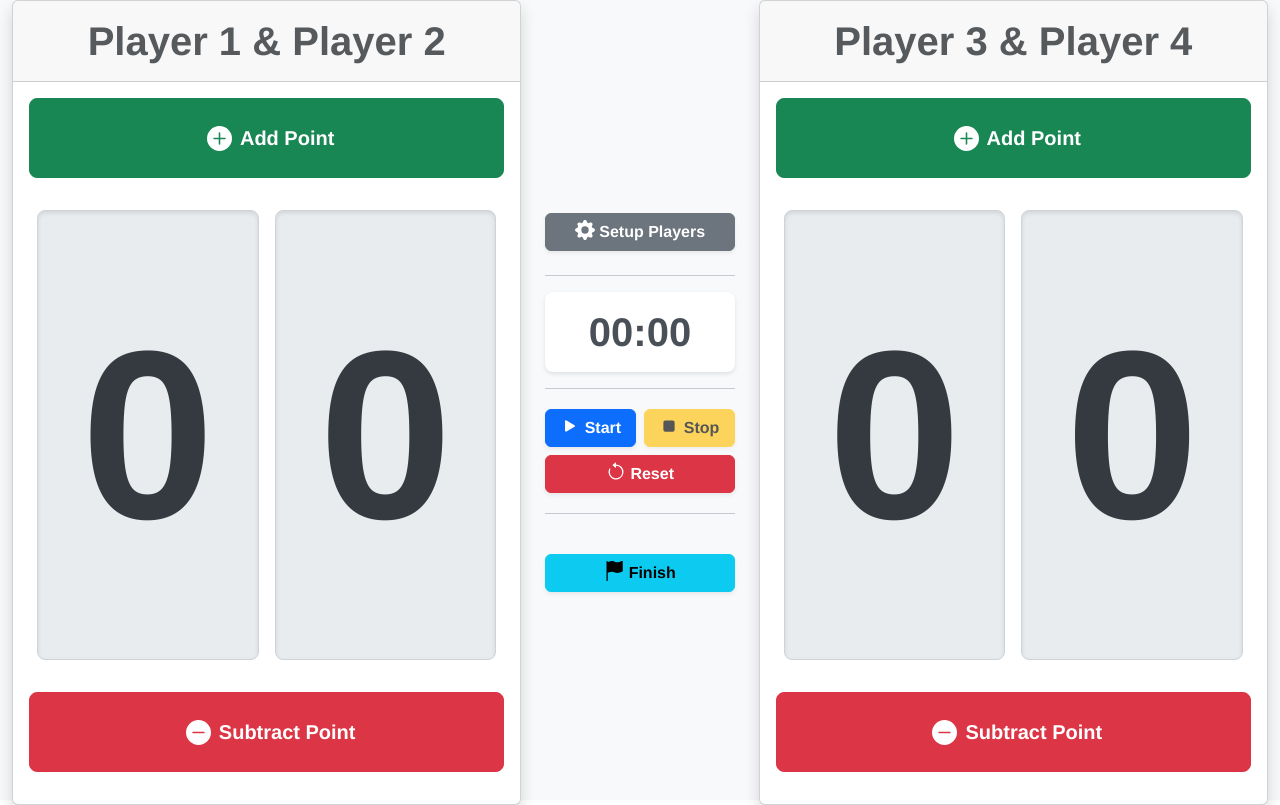
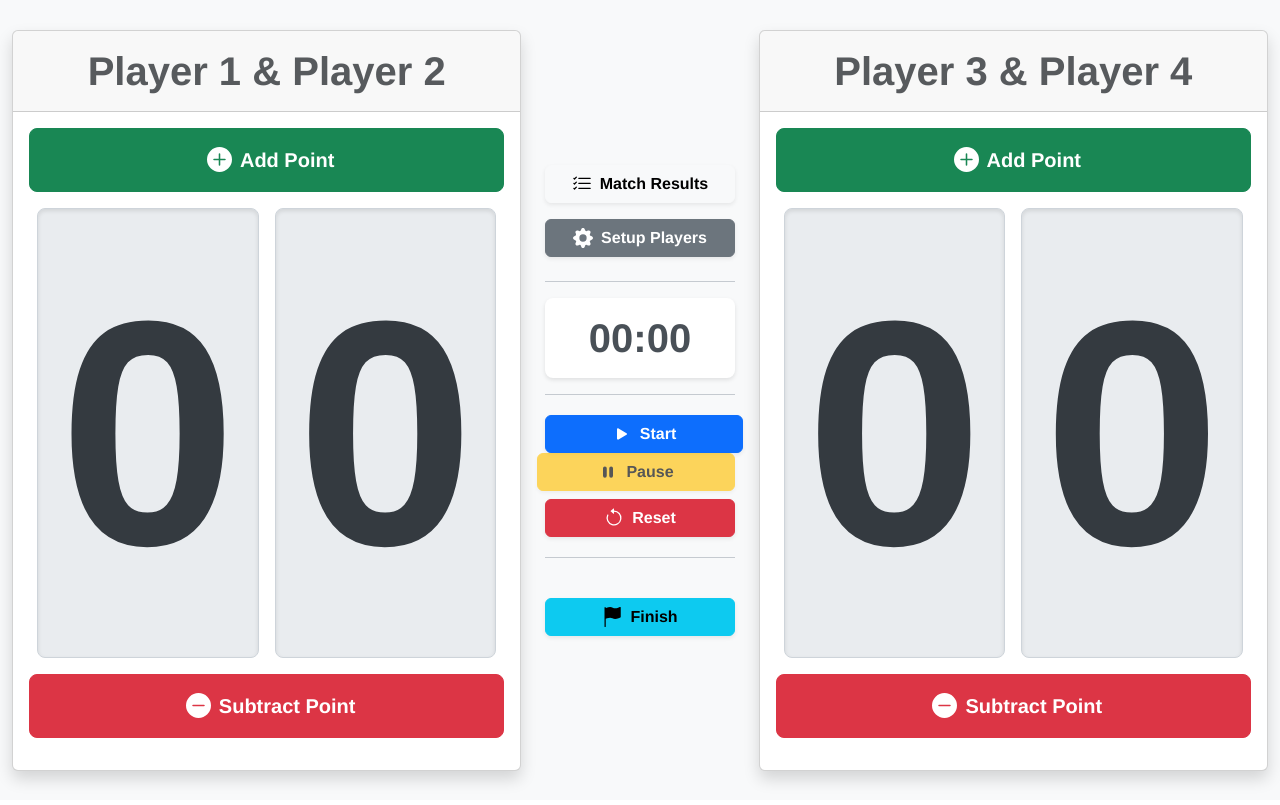
Before and after one commit to juliandito/vue2-score-counter, a Vue app: page /counter in a window 1280 px wide. Built offline with nearby package versions, Linux system fonts and the light colour scheme.

Commit message:
Updated counter route to match result

```diff
--- a/src/views/BadmintonCounter.vue
+++ b/src/views/BadmintonCounter.vue
@@ -17,7 +17,7 @@
                   variant="success"
                   size="lg"
                   block
-                  class="mb-3 font-weight-bold w-100 d-flex justify-content-center align-items-center p-4"
+                  class="font-weight-bold w-100 d-flex justify-content-center align-items-center py-3"
                 >
                   <b-icon-plus-circle-fill
                     class="mx-2"
@@ -36,14 +36,14 @@
                 </div>
               </b-col>
             </b-row>
-            <b-row class="mt-3">
+            <b-row>
               <b-col>
                 <b-button
                   @click="decrementScore('team1')"
                   variant="danger"
                   size="lg"
                   block
-                  class="mb-3 font-weight-bold w-100 d-flex justify-content-center align-items-center p-4"
+                  class="mb-3 font-weight-bold w-100 d-flex justify-content-center align-items-center py-3"
                 >
                   <b-icon-dash-circle-fill
                     class="mx-2"
@@ -60,12 +60,26 @@
         <b-row>
           <b-col>
             <b-button
+              variant="light"
+              block
+              class="font-weight-bold w-100 shadow-sm d-flex flex-row justify-content-center align-items-center"
+              :to="{ name: 'Match List'}"
+            >
+              <b-icon-list-check></b-icon-list-check>
+              <span class="ps-2">Match Results</span>
+            </b-button>
+          </b-col>
+        </b-row>
+        <b-row>
+          <b-col>
+            <b-button
               @click="showSettingModal"
               variant="secondary"
               block
-              class="font-weight-bold w-100 shadow-sm"
+              class="font-weight-bold w-100 shadow-sm mt-3 d-flex flex-row justify-content-center align-items-center"
             >
-              <b-icon-gear-fill></b-icon-gear-fill> Setup Players
+              <b-icon-gear-fill></b-icon-gear-fill>
+              <span class="ps-2">Setup Players</span>
             </b-button>
           </b-col>
         </b-row>
@@ -91,9 +105,10 @@
               :disabled="timerRunning"
               variant="primary"
               block
-              class="font-weight-bold w-100 shadow-sm"
+              class="font-weight-bold w-100 shadow-sm d-flex flex-row justify-content-center align-items-center"
             >
-              <b-icon-play-fill></b-icon-play-fill> Start
+              <b-icon-play-fill></b-icon-play-fill>
+              <span class="ps-2">Start</span>
             </b-button>
           </b-col>
           <b-col class="ps-1">
@@ -102,9 +117,10 @@
               :disabled="!timerRunning"
               variant="warning"
               block
-              class="font-weight-bold w-100 shadow-sm"
+              class="font-weight-bold w-100 shadow-sm d-flex flex-row justify-content-center align-items-center"
             >
-              <b-icon-stop-fill></b-icon-stop-fill> Stop
+              <b-icon-pause-fill></b-icon-pause-fill>
+              <span class="ps-2">Pause</span>
             </b-button>
           </b-col>
         </b-row>
@@ -114,10 +130,10 @@
               @click="resetAll"
               variant="danger"
               block
-              class="font-weight-bold w-100 shadow-sm"
+              class="font-weight-bold w-100 shadow-sm d-flex flex-row justify-content-center align-items-center"
             >
               <b-icon-arrow-counterclockwise></b-icon-arrow-counterclockwise>
-              Reset
+              <span class="ps-2">Reset</span>
             </b-button>
           </b-col>
         </b-row>
@@ -133,9 +149,10 @@
             <b-button
               variant="info"
               block
-              class="font-weight-bold w-100 shadow-sm"
+              class="font-weight-bold w-100 shadow-sm d-flex flex-row justify-content-center align-items-center"
             >
-              <b-icon-flag-fill></b-icon-flag-fill> Finish
+              <b-icon-flag-fill></b-icon-flag-fill>
+              <span class="ps-2">Finish</span>
             </b-button>
           </b-col>
         </b-row>
@@ -156,7 +173,7 @@
                   variant="success"
                   size="lg"
                   block
-                  class="mb-3 font-weight-bold w-100 d-flex justify-content-center align-items-center p-4"
+                  class="font-weight-bold w-100 d-flex justify-content-center align-items-center py-3"
                 >
                   <b-icon-plus-circle-fill
                     class="mx-2"
@@ -175,14 +192,14 @@
                 </div>
               </b-col>
             </b-row>
-            <b-row class="mt-3">
+            <b-row>
               <b-col>
                 <b-button
                   @click="decrementScore('team2')"
                   variant="danger"
                   size="lg"
                   block
-                  class="mb-3 font-weight-bold w-100 d-flex justify-content-center align-items-center p-4"
+                  class="mb-3 font-weight-bold w-100 d-flex justify-content-center align-items-center py-3"
                 >
                   <b-icon-dash-circle-fill
                     class="mx-2"
@@ -237,27 +254,9 @@
 </template>
 
 <script>
-import {
-  BIconPlusCircleFill,
-  BIconDashCircleFill,
-  BIconPlayFill,
-  BIconStopFill,
-  BIconArrowCounterclockwise,
-  BIconGearFill,
-  BIconFlagFill,
-} from "bootstrap-vue";
-
 export default {
   name: "BadmintonCounter",
-  components: {
-    BIconPlusCircleFill,
-    BIconDashCircleFill,
-    BIconPlayFill,
-    BIconStopFill,
-    BIconArrowCounterclockwise,
-    BIconGearFill,
-    BIconFlagFill,
-  },
+  components: {},
   data() {
     return {
       team1Score: 0,
@@ -271,7 +270,6 @@ export default {
     };
   },
   computed: {
-    // Computed property to format the timeElapsed into MM:SS format
     formattedTime() {
       const minutes = Math.floor(this.timeElapsed / 60)
         .toString()
@@ -279,7 +277,6 @@ export default {
       const seconds = (this.timeElapsed % 60).toString().padStart(2, "0");
       return `${minutes}:${seconds}`;
     },
-    // Computed properties to display the score in two separate digits
     team1ScoreTens() {
       return Math.floor(this.team1Score / 10);
     },
@@ -294,7 +291,6 @@ export default {
     },
   },
   methods: {
-    // Method to increase the score for a given team
     incrementScore(team) {
       if (team === "team1") {
         this.team1Score++;
@@ -302,7 +298,6 @@ export default {
         this.team2Score++;
       }
     },
-    // Method to decrease the score, ensuring it doesn't go below 0
     decrementScore(team) {
       if (team === "team1" && this.team1Score > 0) {
         this.team1Score--;
@@ -310,7 +305,6 @@ export default {
         this.team2Score--;
       }
     },
-    // Method to start the timer
     startTimer() {
       if (!this.timerRunning) {
         this.timerRunning = true;
@@ -319,14 +313,12 @@ export default {
         }, 1000);
       }
     },
-    // Method to stop the timer
     stopTimer() {
       if (this.timerRunning) {
         this.timerRunning = false;
         clearInterval(this.timer);
       }
     },
-    // Method to reset scores and the timer
     resetAll() {
       this.stopTimer();
       this.timeElapsed = 0;
@@ -340,7 +332,6 @@ export default {
       this.modalSettingShow = false;
     },
   },
-  // Clean up the interval when the component is destroyed
   beforeDestroy() {
     clearInterval(this.timer);
   },
@@ -358,7 +349,7 @@ export default {
   background-color: #e9ecef;
   border: 1px solid #ced4da;
   border-radius: 0.5rem;
-  font-size: 15rem;
+  font-size: 20rem;
   font-weight: bold;
   width: 300px;
   height: 450px;
```
